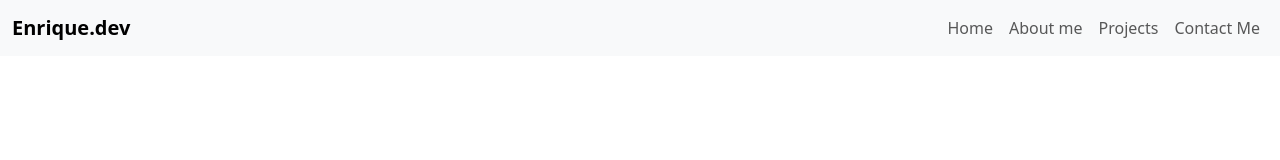
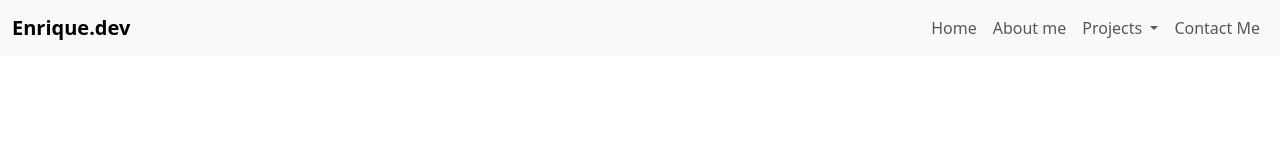
Before and after one commit to enrique95ae/MyWeb, an Angular app: page / in a window 1280 px wide. Shown: the top 160 px of the page. Built offline with nearby package versions, Linux system fonts and the light colour scheme.

Commit message:
dropdown projects menu

```diff
--- a/src/app/components/header/header.component.html
+++ b/src/app/components/header/header.component.html
@@ -17,14 +17,34 @@
       id="navbarNavDropdown"
     >
       <ul class="navbar-nav ml-auto">
-        <li class="nav-item active">
+        <li class="nav-item">
           <a class="nav-link" routerLink="/">Home</a>
         </li>
         <li class="nav-item">
           <a class="nav-link" routerLink="/about">About me</a>
         </li>
-        <li class="nav-item">
-          <a class="nav-link" routerLink="/projects">Projects</a>
+        <li class="nav-item dropdown">
+          <a
+            class="nav-link dropdown-toggle"
+            href="#"
+            id="navbarDropdownMenuLink"
+            role="button"
+            data-bs-toggle="dropdown"
+            aria-expanded="false"
+          >
+            Projects
+          </a>
+          <ul class="dropdown-menu" aria-labelledby="navbarDropdownMenuLink">
+            <li>
+              <a class="dropdown-item" routerLink="/project1">Project 1</a>
+            </li>
+            <li>
+              <a class="dropdown-item" routerLink="/project2">Project 2</a>
+            </li>
+            <li>
+              <a class="dropdown-item" routerLink="/project3">Project 3</a>
+            </li>
+          </ul>
         </li>
         <li class="nav-item">
           <a class="nav-link" routerLink="/contact">Contact Me</a>
```
